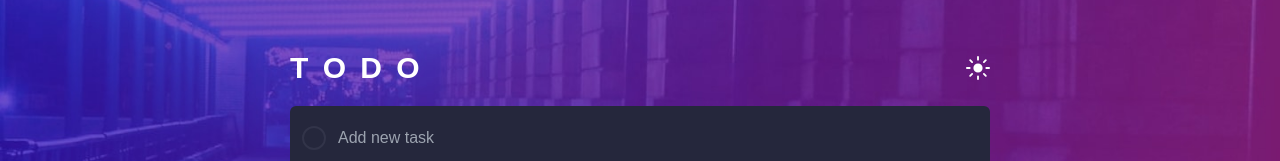
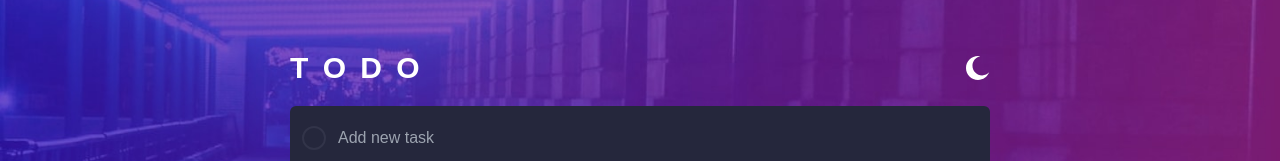
Before and after one commit to mitkokazakov/Todo-App, a React (Create React App) app in the folder todo-app/: page / in a window 1280 px wide. Both pictures are taken after a click on the picture 978 px from the left and 68 px from the top of the page. Shown: the top 161 px of the page. Built offline with nearby package versions, Linux system fonts and the light colour scheme.

Commit message:
Change icons when theme is switched

```diff
--- a/todo-app/src/TodoContainer.jsx
+++ b/todo-app/src/TodoContainer.jsx
@@ -1,6 +1,9 @@
 import React, { useEffect, useState } from "react";
 
 import sun from "./images/icon-sun.svg";
+import moon from "./images/icon-moon.svg";
+
+
 import SingleTask from "./SingleTask";
 
 import todo from "./todolist.js";
@@ -14,17 +17,19 @@
 
   const [filtered, setFiltered] = useState(0);
 
+  const [theme, setTheme] = useState('dark');
+
+
   useEffect(() => {
-
     //setTodolist(todo);
 
-    if(todolist){
-
-      setFiltered(todolist.filter(t => {
-        return t.isFinished == false && t.isDeleted == false;
-      }).length);
+    if (todolist) {
+      setFiltered(
+        todolist.filter((t) => {
+          return t.isFinished == false && t.isDeleted == false;
+        }).length
+      );
     }
-
   }, [todolist, activeState]);
 
   function ClearAllCompletedTasks() {
@@ -63,12 +68,24 @@
     setInputTask(currentInput);
   }
 
+  function OnCLickDarkLightTheme(){
+    if(theme == 'dark'){
+      setTheme('light');
+    }
+    else{
+      setTheme('dark');
+    }
+  }
+
   return (
     <div className="w-[90%] mr-auto ml-auto text-white flex flex-col justify-center items-center gap-5 translate-y-[-150px] md:w-[700px] md:translate-y-[-200px]">
       <div className=" flex justify-between items-center w-full">
         <p className=" text-3xl font-bold tracking-widest">T O D O</p>
 
-        <img className="w-6 h-6 cursor-pointer" src={sun} alt="" />
+        <div  className="w-6 h-6 cursor-pointer relative">
+          <img className={`w-full h-full cursor-pointer absolute top-0 left-0 duration-500 ${theme != 'dark' ? 'opacity-1000' : 'opacity-0'}`} src={moon} alt="" onClick={OnCLickDarkLightTheme}/>
+          <img className={`w-full h-full cursor-pointer absolute top-0 left-0 duration-500 ${theme == 'dark' ? 'opacity-100' : 'opacity-0'}`} src={sun} alt="" onClick={OnCLickDarkLightTheme}/>
+        </div>
       </div>
 
       <div className="w-full flex items-center bg-[#25273c] text-white rounded-md pl-3">
```
